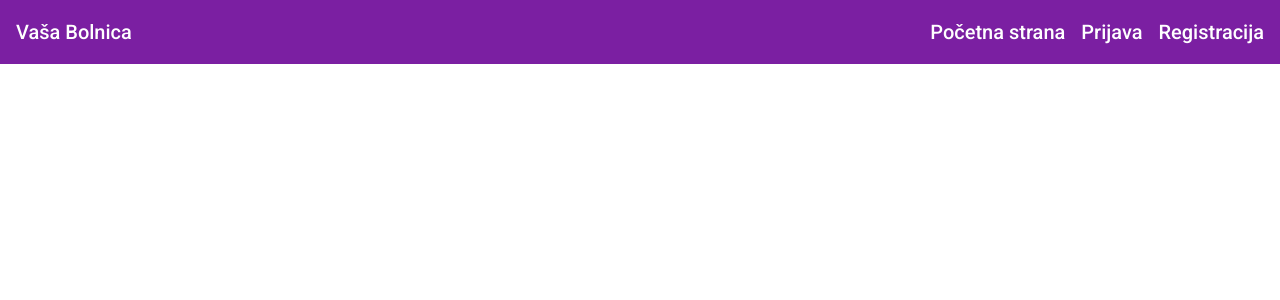
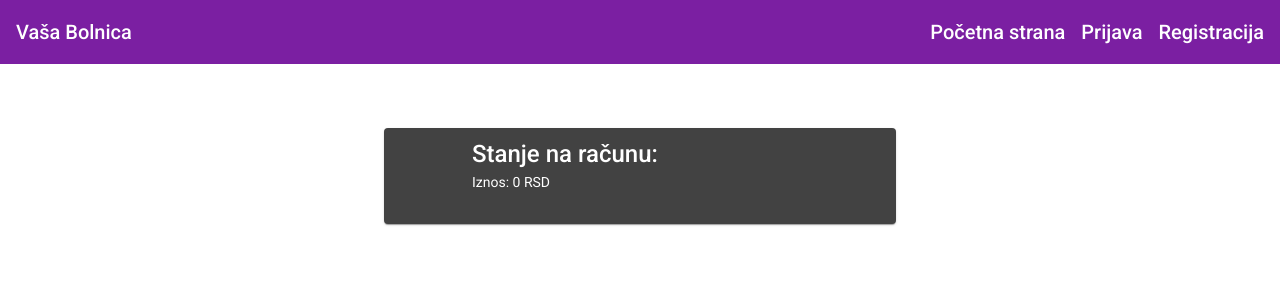
Before and after one commit to lazar-stojcevic/HospitalApplication-Frontend, an Angular app in the folder HospitalApplicationFront/: page /patient/account/1 in a window 1280 px wide. Before the commit this address led to /. Shown: the top 300 px of the page. Built offline with nearby package versions, Linux system fonts and the light colour scheme; no server answers.

Commit message:
Enable patient to see his account

```diff
--- a/HospitalApplicationFront/src/app/app-routing.module.ts
+++ b/HospitalApplicationFront/src/app/app-routing.module.ts
@@ -3,6 +3,7 @@ import { RouterModule, Routes } from '@angular/router';
 import { DoctorAppointmentsComponent } from './appointments/doctor-appointments/doctor-appointments.component';
 import { OneAppointmentComponent } from './appointments/one-appointment/one-appointment.component';
 import { PatientAppointmentsComponent } from './appointments/patient-appointments/patient-appointments.component';
+import { PatientAccountComponent } from './financial/patient-account/patient-account.component';
 import { HomeComponent } from './home/home.component';
 import { LoginComponent } from './login/login/login.component';
 import { RegistrationComponent } from './login/registration/registration.component';
@@ -18,6 +19,7 @@ const routes: Routes = [
   { path: 'appointment/:id', component: OneAppointmentComponent },
   { path: 'doctor/:id', component: DoctorProfileComponent },
   { path: 'patient/:id', component: PatientProfileComponent },
+  { path: 'patient/account/:id', component: PatientAccountComponent },
 ];
 
 @NgModule({
--- a/HospitalApplicationFront/src/app/app.module.ts
+++ b/HospitalApplicationFront/src/app/app.module.ts
@@ -12,6 +12,7 @@ import { HomeComponent } from './home/home.component';
 import { CustomInterceptor } from './services/interceptor';
 import { AppointmentsModule } from './appointments/appointments.module';
 import { ProfilesModule } from './profiles/profiles.module';
+import { FinancialModule } from './financial/financial.module';
 
 @NgModule({
   declarations: [
@@ -27,7 +28,8 @@ import { ProfilesModule } from './profiles/profiles.module';
     LoginModule,
     HttpClientModule,
     AppointmentsModule,
-    ProfilesModule
+    ProfilesModule,
+    FinancialModule
   ],
   providers: [
     {provide: HTTP_INTERCEPTORS, useClass: CustomInterceptor, multi:true}
--- /dev/null
+++ b/HospitalApplicationFront/src/app/financial/patient-account/patient-account.component.css
@@ -0,0 +1,3 @@
+.container{
+    margin: 5% 30% 0 30%;
+}
--- /dev/null
+++ b/HospitalApplicationFront/src/app/financial/patient-account/patient-account.component.html
@@ -0,0 +1,13 @@
+<div class="container">
+    <div>
+        <mat-card>
+            <div style="margin-left: 15%; margin-right: 15%;">
+                <mat-card-title>Stanje na računu:</mat-card-title>
+                <mat-card-content>
+                    <p>Iznos: {{account.balance}} RSD</p>
+                    <p *ngIf="isBalanceNegative" style="color: rgb(217, 23, 23);">Imate dug na računu, ukoliko uskoro ne izmirite vaše obaveze Vaš nalog može biti blokiran.</p>
+                </mat-card-content>
+            </div>
+        </mat-card>
+    </div>
+</div>
--- /dev/null
+++ b/HospitalApplicationFront/src/app/financial/patient-account/patient-account.component.ts
@@ -0,0 +1,39 @@
+import { Component, OnInit } from '@angular/core';
+import { ActivatedRoute } from '@angular/router';
+import { FinancialService } from 'src/app/services/financial.service';
+
+@Component({
+  selector: 'app-patient-account',
+  templateUrl: './patient-account.component.html',
+  styleUrls: ['./patient-account.component.css']
+})
+export class PatientAccountComponent implements OnInit {
+  account: any;
+  routeId = this.route.snapshot.paramMap.get('id');
+
+  constructor(
+    private route: ActivatedRoute,
+    private financialService: FinancialService) {
+      console.log(this.routeId);
+      console.log(this.route.snapshot.paramMap.get('id'));
+      this.account = {
+        id: '',
+        accountNumber: '',
+        balance: 0,
+        patientId: ''
+      }
+     }
+
+  ngOnInit(): void {
+    if (this.routeId != null) {
+      this.financialService.getOneAccount(this.routeId).subscribe(res => {
+        this.account = res;
+      })
+    }
+  }
+
+  get isBalanceNegative(){
+    return this.account.balance < 0;
+  }
+
+}
--- a/HospitalApplicationFront/src/app/header/header/header.component.html
+++ b/HospitalApplicationFront/src/app/header/header/header.component.html
@@ -7,6 +7,7 @@
         <span [routerLink]="['/login']" *ngIf="role === ''">Prijava</span>
         <span [routerLink]="['/registration']" *ngIf="role === ''">Registracija</span>
         <span *ngIf="role === 'DOCTOR'" [routerLink]="['/doctor/' + currentUserId]">Moj profil</span>
+        <span *ngIf="role === 'PATIENT'" [routerLink]="['/patient/account/' + currentUserId]">Stanje na računu</span>
         <span *ngIf="role === 'PATIENT'" [routerLink]="['/patient/' + currentUserId]">Moj profil</span>
         <span *ngIf="role !== ''" (click)="logout()">Odjavi se</span>
     </div>
--- a/HospitalApplicationFront/src/app/login/registration/registration.component.html
+++ b/HospitalApplicationFront/src/app/login/registration/registration.component.html
@@ -1,6 +1,6 @@
 <section>
     <div>
-        <div class="container ">
+        <div class="container">
             <div>
                 <mat-card>
                     <div style="margin-left: 15%; margin-right: 15%;">
--- /dev/null
+++ b/HospitalApplicationFront/src/app/services/financial.service.ts
@@ -0,0 +1,16 @@
+import { HttpClient } from '@angular/common/http';
+import { Injectable } from '@angular/core';
+import { Router } from '@angular/router';
+import { environment } from 'src/environments/environment';
+
+@Injectable({
+  providedIn: 'root'
+})
+export class FinancialService {
+
+  constructor(private http: HttpClient, private router: Router) { }
+
+  getOneAccount(id: string) {
+    return this.http.get(environment.serverUrl + 'accounts/' + id);
+  }
+}
```
Also changed, not shown: HospitalApplicationFront/src/app/financial/financial.module.ts (added, +22 -0 lines).
